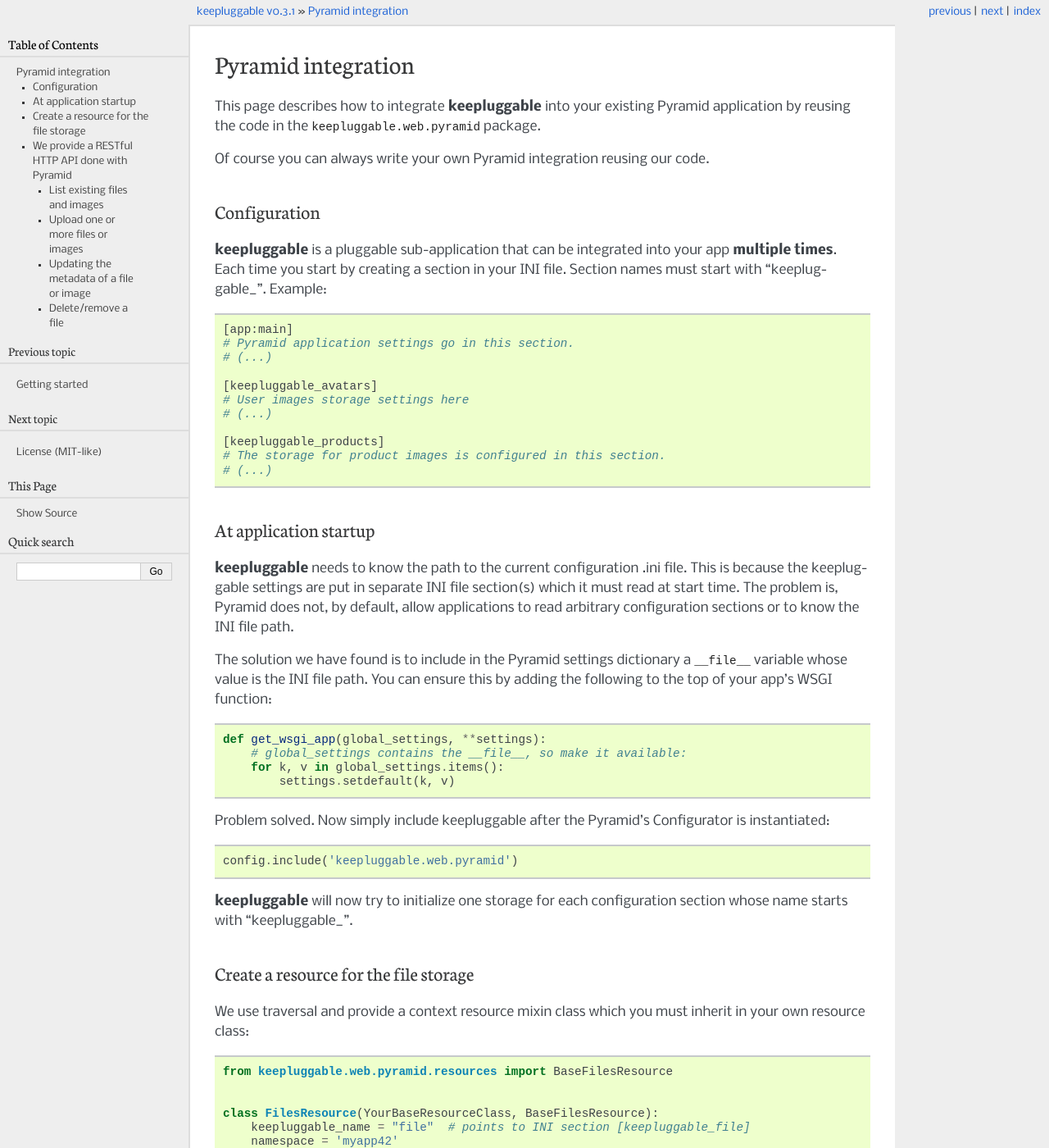
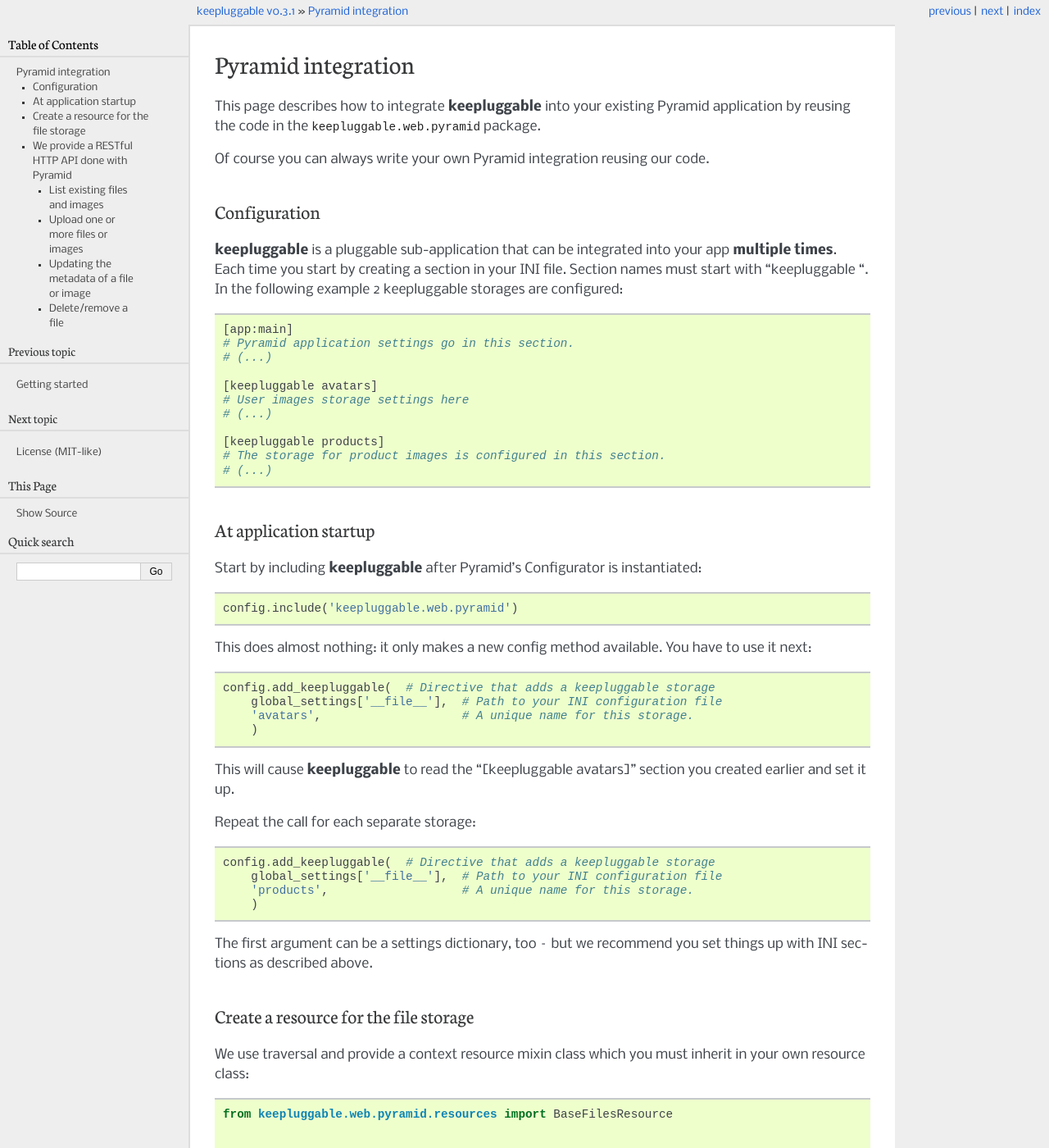
Before and after one commit to nandoflorestan/keepluggable, a Sphinx documentation site: the page built from docs/source/integration_pyramid.rst, in a window 1280 px wide and 1400 px high. Shown: the whole window at 82% size. Built offline with Sphinx 7.4.7, drawn with Linux system fonts in a browser that asks for light colours; pages that are not in the unit, such as notebooks, are missing from menus; some of the changed text lies outside the part shown.

Commit message:
New Pyramid integration:  config.add_keepluggable()

```diff
--- a/docs/source/getting_started.rst
+++ b/docs/source/getting_started.rst
@@ -43,10 +43,10 @@
 ===========================
 
 In my case, I am integrating keepluggable with an existing Pyramid web app
-so it will store users' uploads. So I add a new ``[keepluggable_uploads]``
+so it will store users' docs. So I add a new ``[keepluggable docs]``
 section to my Pyramid config file::
 
-    [keepluggable_uploads]
+    [keepluggable docs]
     # The components we chose:
     storage.file = keepluggable.storage_file.amazon_s3:AmazonS3Storage
     storage.metadata = keepluggable.storage_metadata.sql:SQLAlchemyMetadataStorage
@@ -59,7 +59,7 @@
     s3.bucket = BUCKET_NAME
 
     # SQLAlchemyMetadataStorage configuration:
-    sql.file_model_cls = myapp.modules.uploads.models:File
+    sql.file_model_cls = myapp.modules.docs.models:File
     sql.session = myapp.database:session
 
     # action.files configuration keys have a "fls." prefix:
--- a/docs/source/integration_pyramid.rst
+++ b/docs/source/integration_pyramid.rst
@@ -14,17 +14,18 @@
 
 **keepluggable** is a pluggable sub-application that can be integrated into
 your app **multiple times**. Each time you start by creating a section in
-your INI file. Section names must start with "keepluggable\_". Example::
+your INI file. Section names must start with "keepluggable ".
+In the following example 2 keepluggable storages are configured::
 
     [app:main]
     # Pyramid application settings go in this section.
     # (...)
 
-    [keepluggable_avatars]
+    [keepluggable avatars]
     # User images storage settings here
     # (...)
 
-    [keepluggable_products]
+    [keepluggable products]
     # The storage for product images is configured in this section.
     # (...)
 
@@ -32,28 +33,31 @@
 At application startup
 ======================
 
-**keepluggable** needs to know the path to the current configuration .ini file.
-This is because the keepluggable settings are put in separate
-INI file section(s) which it must read at start time. The problem
-is, Pyramid does not, by default, allow applications to read arbitrary
-configuration sections or to know the INI file path.
+Start by including **keepluggable** after Pyramid's Configurator
+is instantiated::
 
-The solution we have found is to include in the Pyramid settings dictionary
-a ``__file__`` variable whose value is the INI file path. You can ensure this
-by adding the following to the top of your app's WSGI function::
+    config.include('keepluggable.web.pyramid')
 
-    def get_wsgi_app(global_settings, **settings):
-        # global_settings contains the __file__, so make it available:
-        for k, v in global_settings.items():
-            settings.setdefault(k, v)
+This does almost nothing: it only makes a new config method available.
+You have to use it next::
 
-Problem solved.  Now simply include keepluggable after the Pyramid's
-Configurator is instantiated::
+    config.add_keepluggable(  # Directive that adds a keepluggable storage
+        global_settings['__file__'],  # Path to your INI configuration file
+        'avatars',                    # A unique name for this storage.
+        )
 
-        config.include('keepluggable.web.pyramid')
+This will cause **keepluggable** to read the "[keepluggable avatars]"
+section you created earlier and set it up.
 
-**keepluggable** will now try to initialize one storage for each configuration
-section whose name starts with "keepluggable\_".
+Repeat the call for each separate storage::
+
+    config.add_keepluggable(  # Directive that adds a keepluggable storage
+        global_settings['__file__'],  # Path to your INI configuration file
+        'products',                   # A unique name for this storage.
+        )
+
+The first argument can be a settings dictionary, too -- but we recommend
+you set things up with INI sections as described above.
 
 
 Create a resource for the file storage
@@ -66,11 +70,11 @@
 
 
     class FilesResource(YourBaseResourceClass, BaseFilesResource):
-        keepluggable_name = "file"  # points to INI section [keepluggable_file]
+        keepluggable_name = "avatars"  # name of the storage for this resource
         namespace = 'myapp42'
 
 The ``keepluggable_name`` variable above lets the resource determine which
-INI section contains the relevant configuration.
+of the keepluggable storages is "mounted" on this URL.
 
 You can use the ``namespace`` setting to further separate files. So this
 resource knows which namespace it manages. It was done above through a static
```
Also changed, not shown: 2 other files.
